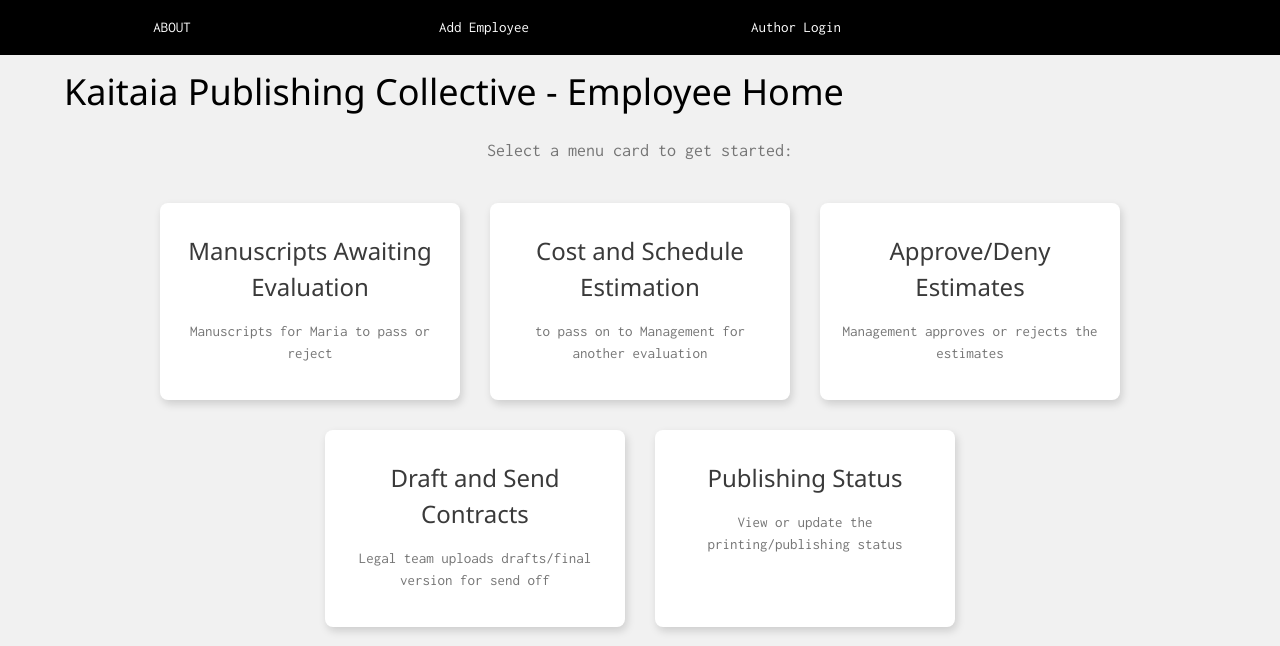
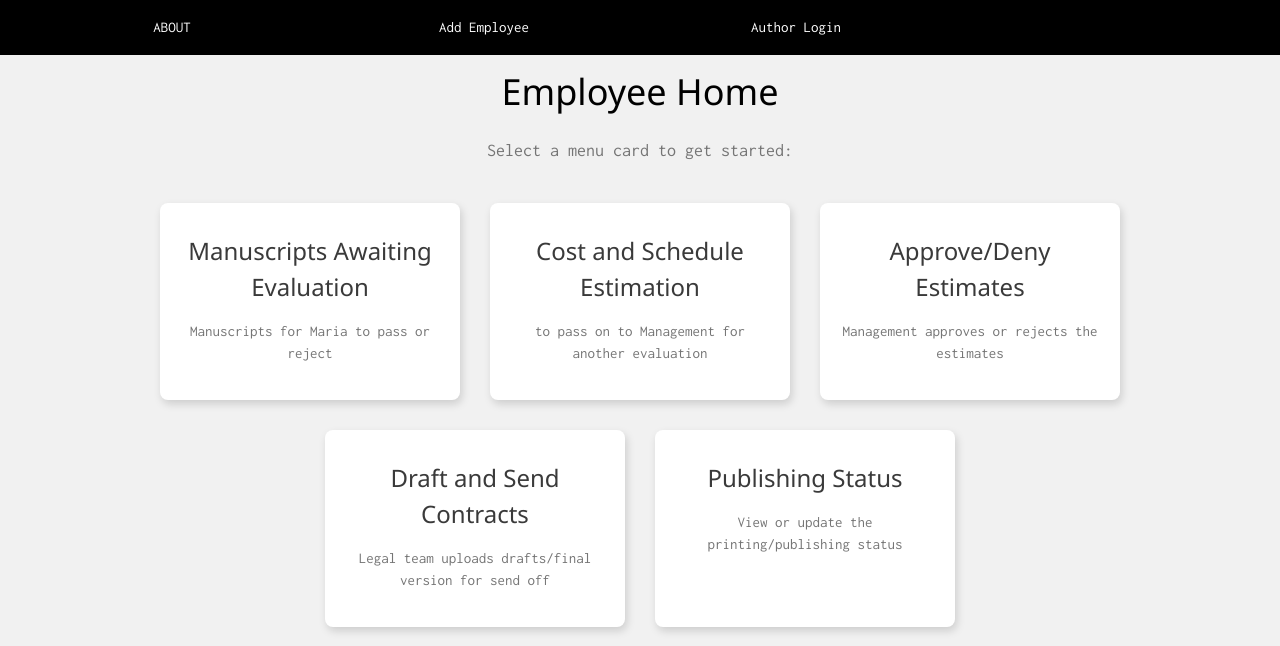
Before and after one commit to MR-SIR2525/systems-a-and-d-project, a PHP site: page /employee-home.php in a window 1280 px wide. Shown: the top 646 px of the page. Run offline with PHP 8.4, Linux system fonts and the light colour scheme; data that the repository does not hold is empty; a stand-in replaces the project's code that opens the database connection.

Commit message:
change main area title

```diff
--- a/employee-home.php
+++ b/employee-home.php
@@ -40,7 +40,7 @@
   <!-- background color and large text to the whole section -->
   <section class="w3-light-grey w3-grayscale w3-large px-48 w3-container">
     <header class="w3-container mt-55" id="home">
-      <h1>Kaitaia Publishing Collective - Employee Home</h1>
+      <h1 class="w3-center">Employee Home</h1>
       <p class="w3-center w3-text-grey">Select a menu card to get started:</p>
     </header>
 
```
